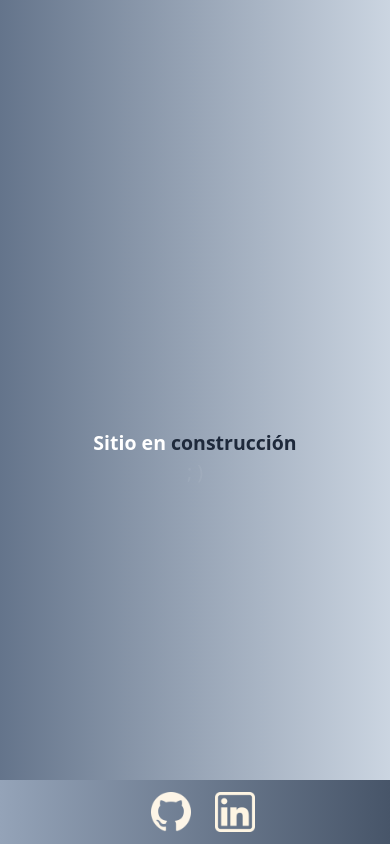
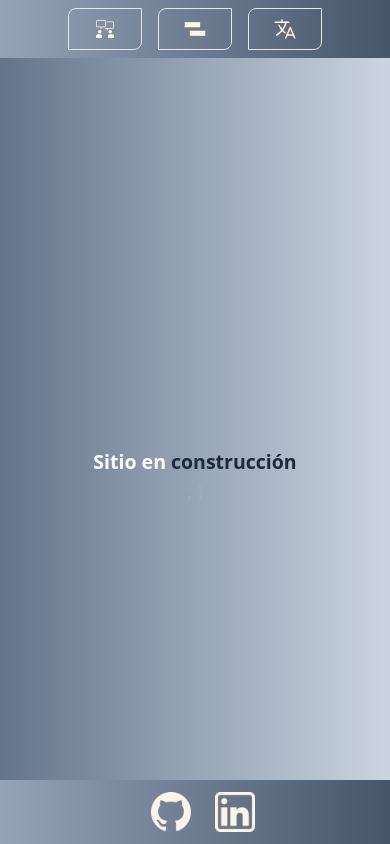
Before and after one commit to onejulian/juliandavid.co, an Angular app: page / in a window 390 px wide. Built offline with nearby package versions, Linux system fonts and the light colour scheme.

Commit message:
:sparkles: Agrega íconos para pantallas mas pequeñas

```diff
--- a/src/app/header/header.component.css
+++ b/src/app/header/header.component.css
@@ -0,0 +1,3 @@
+.filter-crem {
+    filter: invert(93%) sepia(14%) saturate(459%) hue-rotate(324deg) brightness(105%) contrast(99%);
+}
--- a/src/app/header/header.component.html
+++ b/src/app/header/header.component.html
@@ -1,5 +1,5 @@
 <div class="navbar">
-    <div class="hidden sm:block img-nav" >
+    <div class="hidden sm:block img-nav">
         <img src="./../../favicon.ico" alt="" routerLink="/">
     </div>
     <div class="hidden sm:block">
@@ -8,8 +8,17 @@
         <button class="btn">Es / En</button>
     </div>
     <div class="sm:hidden flex" [class.active]="showMenu">
-        <!-- <img class="btn" src="./../../assets/icons/projects_icon_142920.svg" alt="" routerLink="/">
-        <img class="btn" src="./../../assets/icons/projects_icon_142920.svg" alt="" routerLink="/">
-        <img class="btn" src="./../../assets/icons/projects_icon_142920.svg" alt="" routerLink="/"> -->
+        <a class="btn">
+            <img width="24" class="filter-crem" src="./../../assets/icons/contact_conversation_chat_bubbles_icon_144655.svg"
+                alt="" routerLink="/">
+        </a>
+        <a class="btn">
+            <img width="24" class="filter-crem" src="./../../assets/icons/projects_icon_142920.svg"
+                alt="" routerLink="/">
+        </a>
+        <a class="btn">
+            <img width="24" class="filter-crem" src="./../../assets/icons/language_icon_234097.svg"
+                alt="" routerLink="/">
+        </a>
     </div>
 </div>
--- a/src/styles.css
+++ b/src/styles.css
@@ -1,13 +1,6 @@
 @tailwind base;
 @tailwind components;
 @tailwind utilities;
-
-/* body {
-    @apply
-    bg-gradient-to-l
-    from-slate-300
-    to-slate-500
-} */
 
 .svg-menu {
     @apply
@@ -20,7 +13,8 @@
     @apply
     flex
     items-center
-    justify-between
+    sm:justify-between
+    justify-center
     bg-gradient-to-l
     from-slate-600
     to-slate-400
@@ -173,3 +167,20 @@ html {
     gap-4
     sm:hidden
 }
+
+* {
+    @apply
+    box-border
+    m-0
+    p-0
+}
+
+
+html {
+    height: 100%;
+}
+
+body {
+    width: 100%;
+    min-height: 100vh;
+}
```
Also changed, not shown: src/assets/icons/contact_conversation_chat_bubbles_icon_144655.svg (added), src/assets/icons/language_icon_234097.svg (added).
